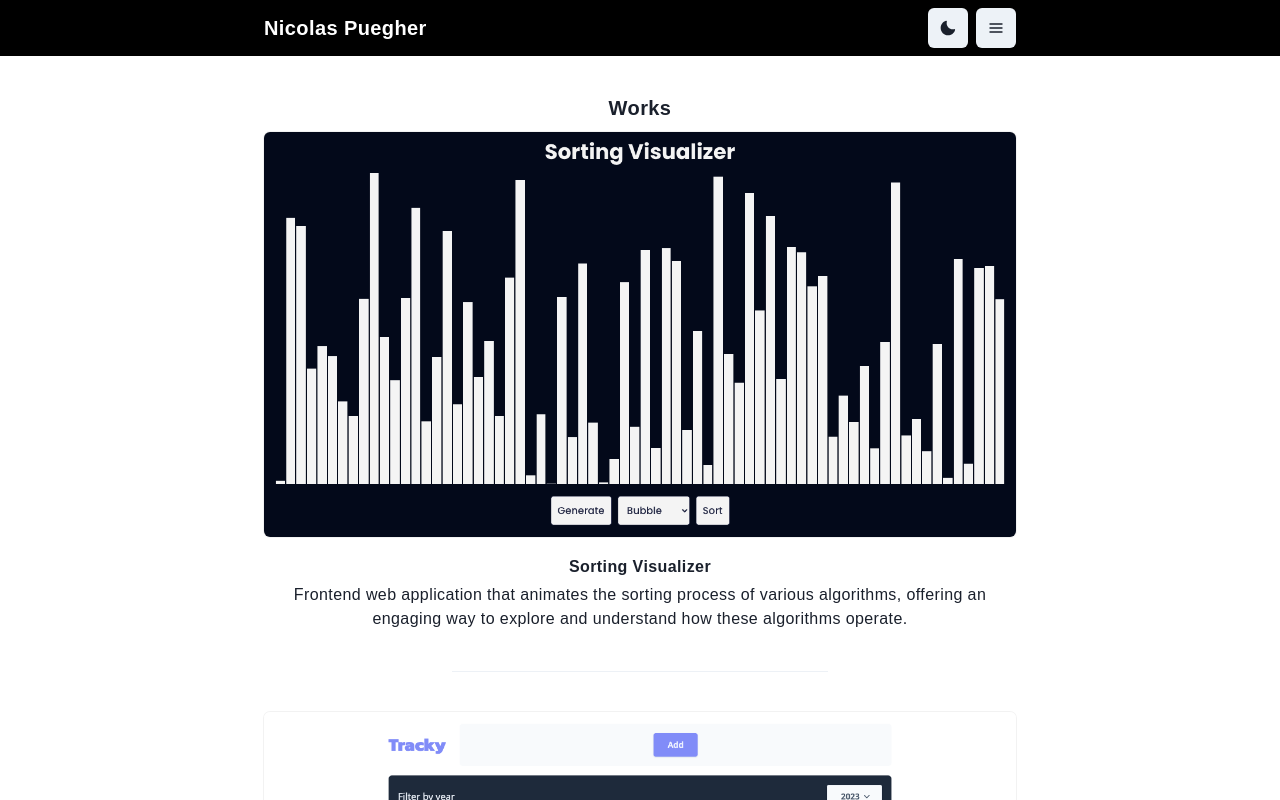
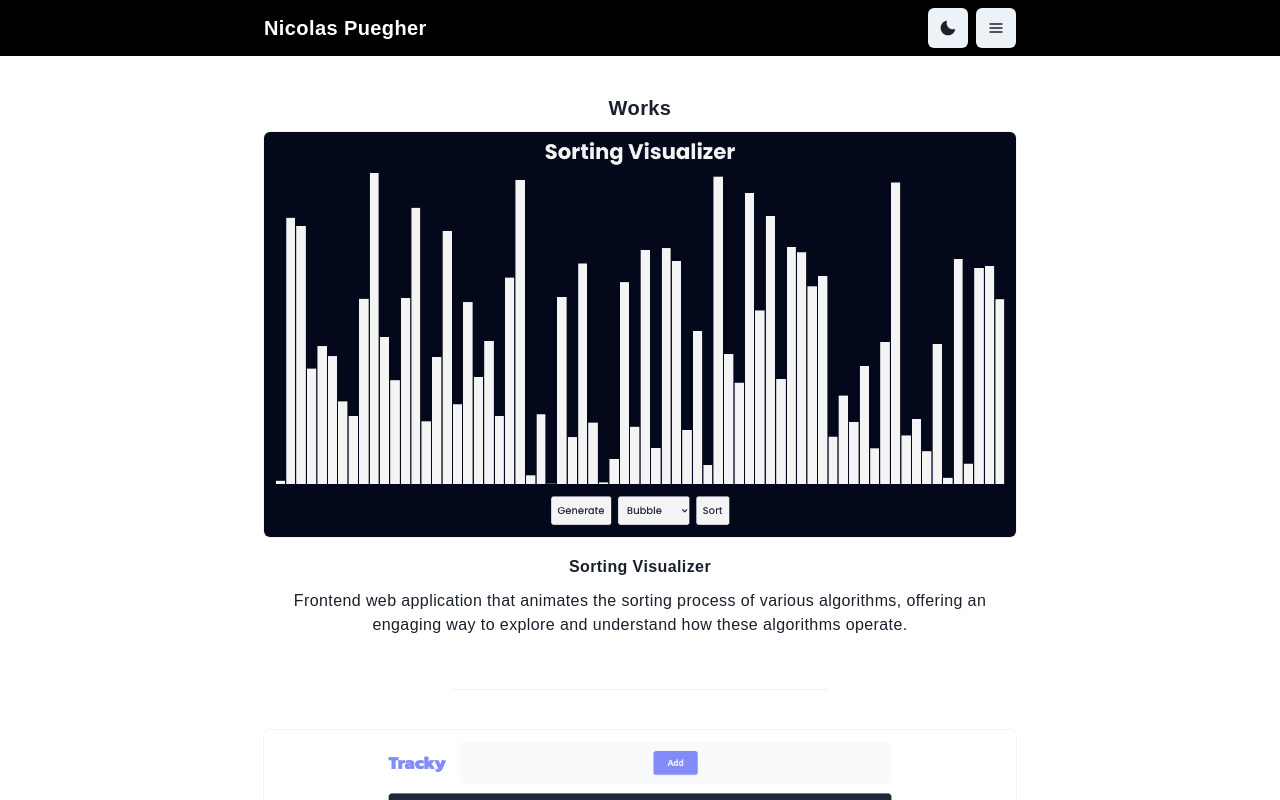
Before and after one commit to nicoPuegher/portfolio, a React (Vite) app: page / in a window 1280 px wide. Both pictures are taken after a click on the button "Check my work". Shown: the top 800 px of the page. Built offline with nearby package versions, Linux system fonts and the light colour scheme.

Commit message:
Add margin y to the text in grid-item component

```diff
--- a/src/components/grid-item.jsx
+++ b/src/components/grid-item.jsx
@@ -27,10 +27,10 @@ export default function GridItem({ title, description, src, fallback }) {
 				/>
 			</AspectRatio>
 			<Box>
-				<Heading as="h3" fontSize="md" mb={1.5}>
+				<Heading as="h3" fontSize="md">
 					{title}
 				</Heading>
-				<Text>{description}</Text>
+				<Text my={3}>{description}</Text>
 			</Box>
 		</Box>
 	);
```
